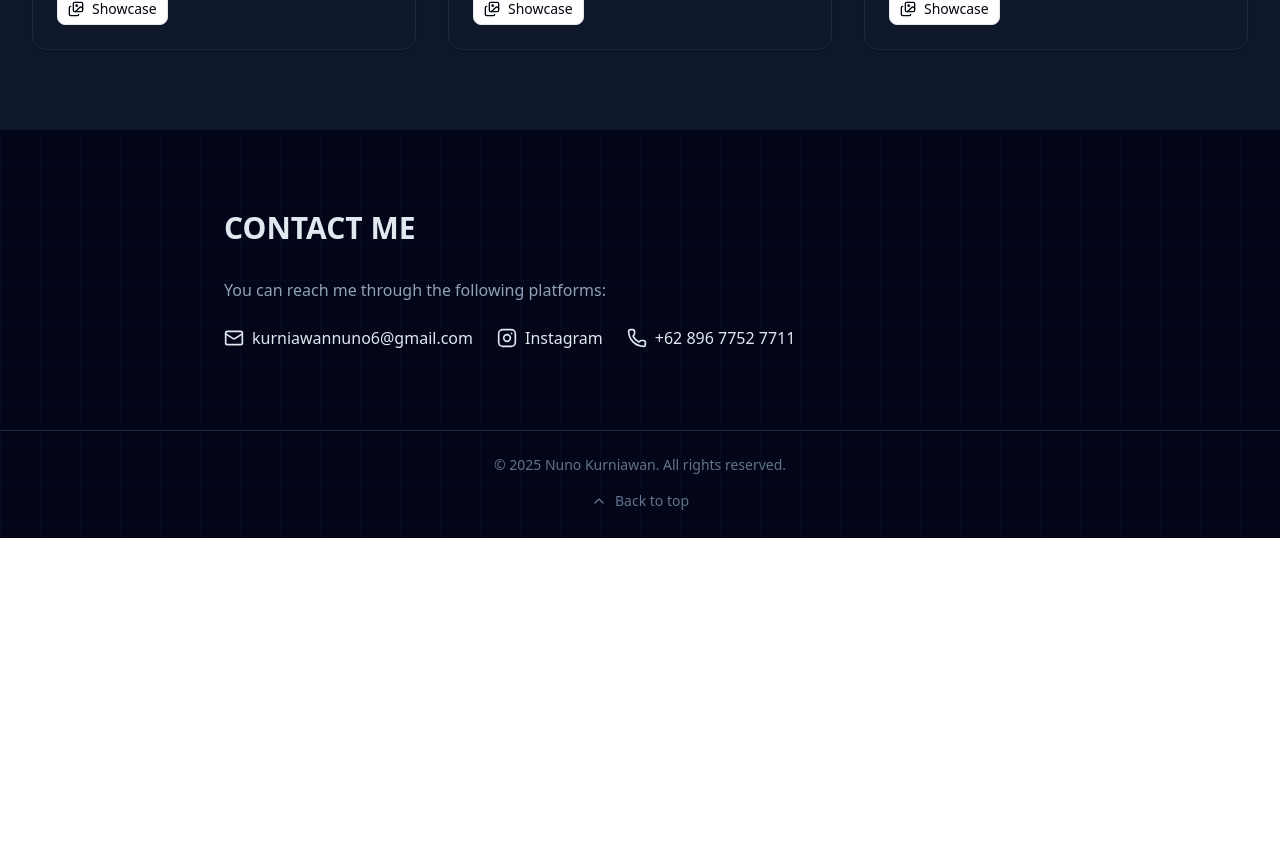
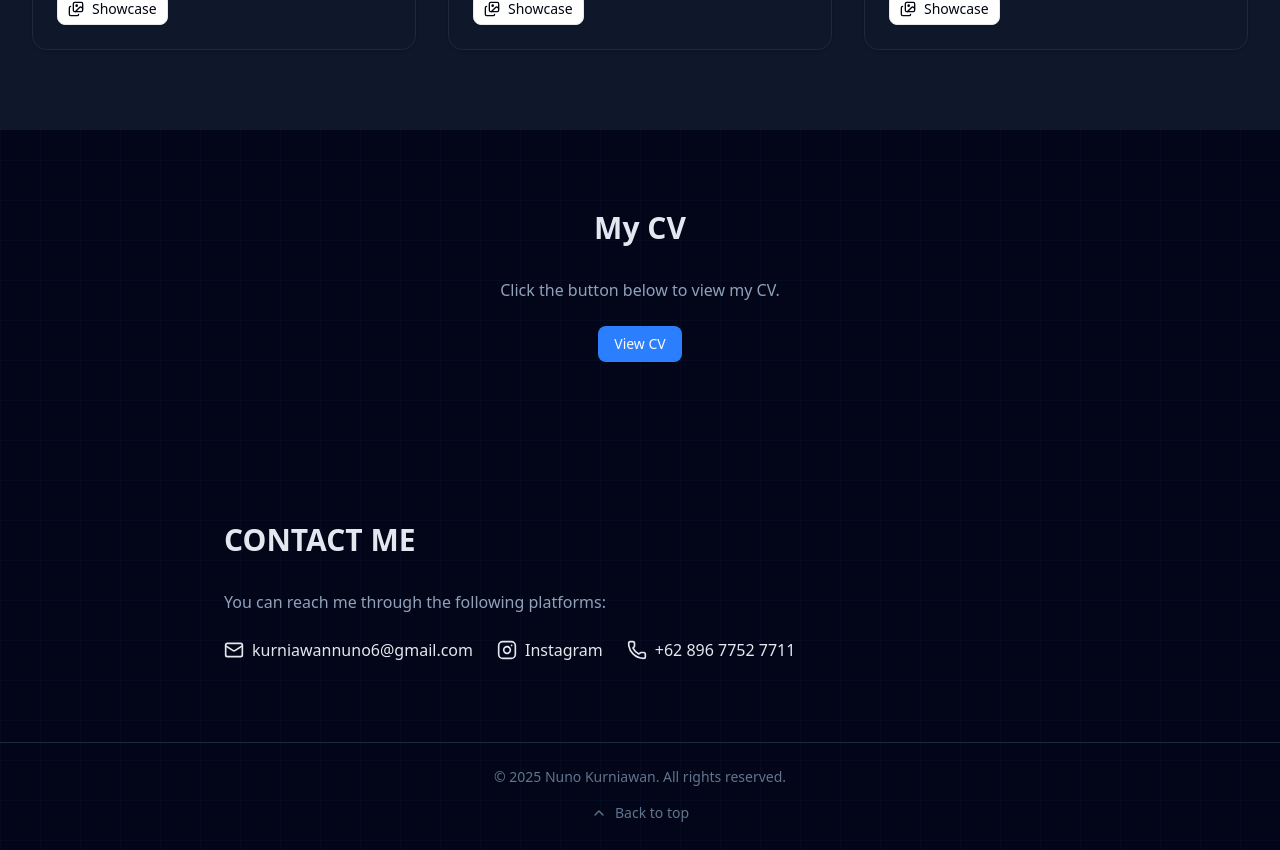
Before and after one commit to kurniawannuno6-tech/my-portfolio, a Next.js app: page / in a window 1280 px wide. Shown: the part 1640-2490 px from the top of the page. Before the commit the page ends 2178 px from the top, so only its background shows below. Built offline with nearby package versions, Linux system fonts and the light colour scheme.

Commit message:
Add CV popup section

```diff
--- a/components/portofoliodark.tsx
+++ b/components/portofoliodark.tsx
@@ -6,7 +6,6 @@ import { Badge } from "@/components/ui/badge";
 import {
   Mail,
   ArrowRight,
-  ExternalLink,
   ChevronUp,
   Phone,
   Instagram,
@@ -78,6 +77,7 @@ export default function PortfolioDark() {
   const [navSolid, setNavSolid] = useState(false);
   const [activeShowcase, setActiveShowcase] = useState<number | null>(null);
   const [activeImageIndex, setActiveImageIndex] = useState<number>(0);
+  const [showCV, setShowCV] = useState(false); // modal CV
   const topRef = useRef<HTMLDivElement | null>(null);
   const year = useMemo(() => new Date().getFullYear(), []);
 
@@ -146,6 +146,9 @@ export default function PortfolioDark() {
             </button>
             <button onClick={() => scrollTo("projects")} className="hover:text-white">
               Projects
+            </button>
+            <button onClick={() => scrollTo("cv")} className="hover:text-white">
+              CV
             </button>
             <button onClick={() => scrollTo("contact")} className="hover:text-white">
               Contact
@@ -335,7 +338,7 @@ export default function PortfolioDark() {
           </button>
 
           <div className="relative w-full max-w-5xl flex items-center justify-center">
-            {/* Prev Button */}
+            {/* Prev */}
             <button
               onClick={() =>
                 setActiveImageIndex((prev) =>
@@ -349,7 +352,7 @@ export default function PortfolioDark() {
               ‹
             </button>
 
-            {/* Image with slide animation */}
+            {/* Image */}
             <motion.div
               key={projects[activeShowcase].showcase[activeImageIndex]}
               initial={{ opacity: 0, x: 50 }}
@@ -367,7 +370,7 @@ export default function PortfolioDark() {
               />
             </motion.div>
 
-            {/* Next Button */}
+            {/* Next */}
             <button
               onClick={() =>
                 setActiveImageIndex((prev) =>
@@ -380,6 +383,60 @@ export default function PortfolioDark() {
             >
               ›
             </button>
+          </div>
+        </motion.div>
+      )}
+
+      {/* CV Section */}
+      <motion.section
+        id="cv"
+        className="px-8 py-20 max-w-5xl mx-auto relative z-10 text-center"
+        initial="hidden"
+        whileInView="visible"
+        viewport={{ once: false, amount: 0.3 }}
+        variants={reveal}
+        custom={0.2}
+      >
+        <h3 className="text-3xl font-bold mb-8">My CV</h3>
+        <p className="text-slate-400 mb-6">Click the button below to view my CV.</p>
+        <Button
+          onClick={() => setShowCV(true)}
+          className="bg-blue-500 hover:bg-blue-600 hover:shadow-lg hover:shadow-blue-500/50"
+        >
+          View CV
+        </Button>
+      </motion.section>
+
+      {/* CV Modal */}
+      {showCV && (
+        <motion.div
+          initial={{ opacity: 0 }}
+          animate={{ opacity: 1 }}
+          exit={{ opacity: 0 }}
+          className="fixed inset-0 bg-black/90 backdrop-blur-lg flex flex-col items-center justify-center z-[999]"
+        >
+          <button
+            onClick={() => setShowCV(false)}
+            className="absolute top-6 right-6 text-white hover:text-red-400 text-2xl font-bold"
+          >
+            ✕
+          </button>
+
+          <div className="relative w-full max-w-4xl flex justify-center p-4">
+            <motion.div
+              initial={{ opacity: 0, y: 40 }}
+              animate={{ opacity: 1, y: 0 }}
+              transition={{ duration: 0.4 }}
+              className="w-full flex justify-center"
+            >
+              <Image
+                src="/CV.png"
+                alt="CV - Nuno Kurniawan"
+                width={1000}
+                height={1400}
+                className="object-contain max-h-[90vh] w-auto rounded-lg shadow-lg"
+              />
+            </motion.div>
           </div>
         </motion.div>
       )}
```
Also changed, not shown: public/CV.png (added).
